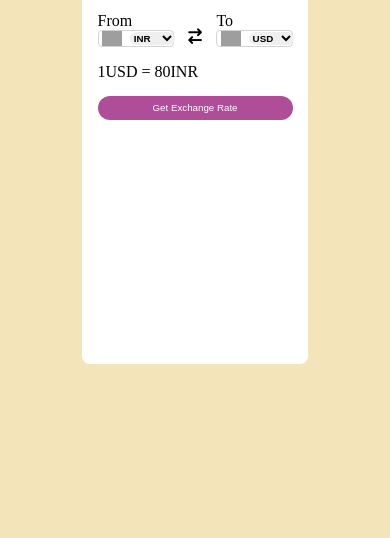
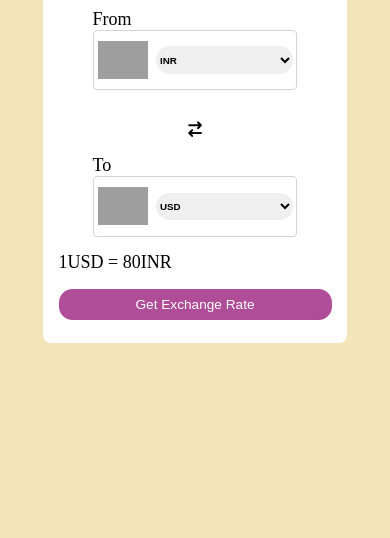
Before and after one commit to Rucha-Ambaliya/Currency-Converter, a plain HTML site: page index.html in a window 390 px wide. Shown: the part 306-844 px from the top of the page. Drawn offline with Linux system fonts and the light colour scheme; no server answers; grey boxes are pictures that could not be loaded.

Commit message:
Made it device compatible and added function to swap two country

```diff
--- a/script.js
+++ b/script.js
@@ -5,6 +5,7 @@ const dropdownSel = document.querySelectorAll(".dropdown select");
 const convertBtn = document.querySelector("form button");
 let fromCurr = document.querySelector(".From select");
 let toCurr = document.querySelector(".To select");
+let changeI = document.querySelector("i");
 const msg = document.querySelector(".msg");
 
 for (let select of dropdownSel) {
@@ -58,3 +59,12 @@ convertBtn.addEventListener("click", (evt) => {
   evt.preventDefault();
   updateExcgRate();
 });
+
+changeI.addEventListener("click", () => {
+  let temp = fromCurr.value;
+  fromCurr.value = toCurr.value;
+  toCurr.value = temp;
+  updateFlag(fromCurr);
+  updateFlag(toCurr);
+  updateExcgRate();
+});
--- a/style.css
+++ b/style.css
@@ -1,6 +1,7 @@
 * {
   margin: 0;
   padding: 0;
+  font-size: large;
 }
 
 body {
@@ -11,11 +12,15 @@ body {
   background-color: #f4e4ba;
 }
 
+h2{
+  font-size: 6vmin;
+}
+
 .container {
   background-color: #fff;
   padding: 4vmin;
   border-radius: 2vmin;
-  height: 55vh;
+  height: auto;
   width: 50vw;
 }
 
@@ -47,12 +52,12 @@ form input {
 }
 
 .select-container img {
-  width: 5vmin;
+  width: 6vmin;
 }
 
 .select-container {
   display: flex;
-  width: 17vmin;
+  width: 22vmin;
   justify-content: space-between;
   align-items: center;
   border-radius: 1vmin;
@@ -61,7 +66,7 @@ form input {
 }
 
 img {
-    margin-right: 2vmin;
+  margin-right: 2vmin;
 }
 
 .dropdown i {
@@ -86,3 +91,45 @@ form button {
   color: #fff;
   cursor: pointer;
 }
+
+@media screen and (max-width: 500px) {
+  .container {
+    width: 70vw;
+    height: auto;
+    display: flex;
+    flex-direction: column;
+    align-items: space-evenly;
+    flex-wrap: wrap;
+  }
+  .dropdown {
+    flex-direction: column;
+    width: 100%;
+    height: 27vh;
+  }
+  .select-container img {
+    width: 13vmin;
+  }
+  .select-container select {
+    font-size: 2.5vmin;
+    height: 7vmin;
+    font-weight: 800;
+    width: 50vmin;
+  }
+  .select-container {
+    display: flex;
+    height: 15vmin;
+    width: 50vmin;
+    justify-content: left;
+    align-items: center;
+    border-radius: 1vmin;
+    border: 1px solid lightgray;
+    padding: 0vmin 1vmin;
+  }
+  form button {
+    height: 8vmin;
+    background-color: #af4d98;
+    font-size: 3.5vmin;
+    color: #fff;
+    cursor: pointer;
+  }
+}
```
